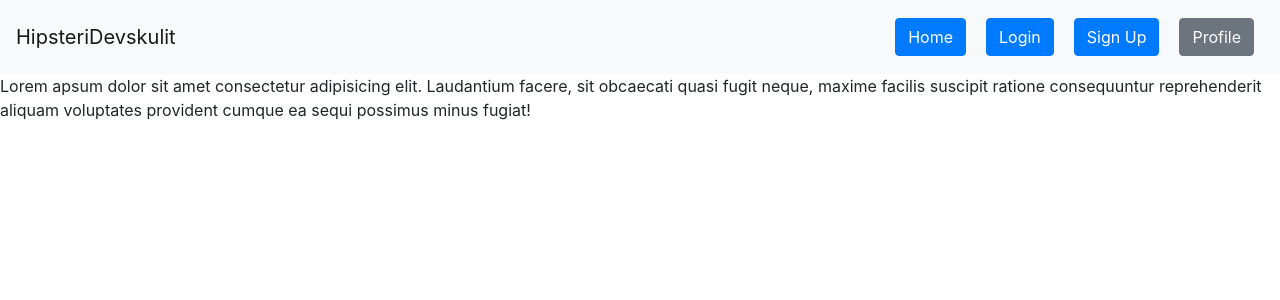
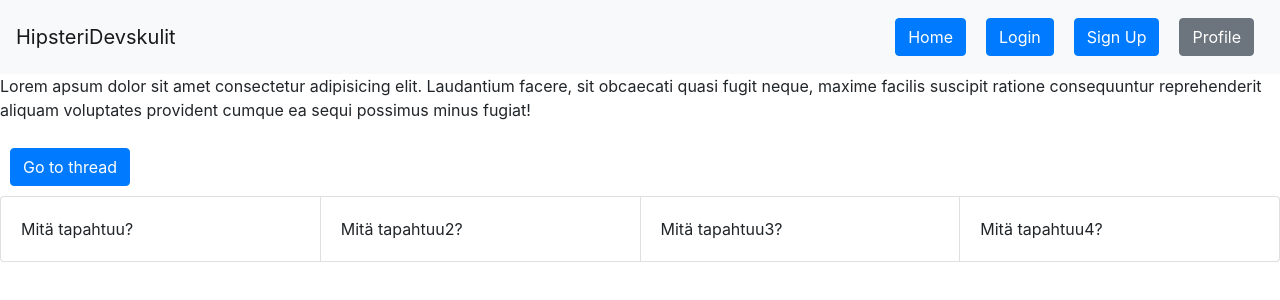
Before and after one commit to iaaltojarvi/miniprojekti2UI, a React (Create React App) app: page /discussion/1 in a window 1280 px wide. Shown: the top 300 px of the page. Built offline with nearby package versions, Linux system fonts and the light colour scheme; no server answers.

Commit message:
discussionView

```diff
--- a/src/components/discussionView/DiscussionView.js
+++ b/src/components/discussionView/DiscussionView.js
@@ -1,10 +1,30 @@
 import React, { Component } from 'react'
 import { getDiscussion } from '../../API/mock_calls';
+//import { getDiscussion } from  '../../serviceClient';
+import Container from 'react-bootstrap/Container';
+import Form from 'react-bootstrap/Form';
+import FormGroup from 'react-bootstrap/FormGroup';
+import Button from 'react-bootstrap/Button';
+import Card from 'react-bootstrap/Card';
+import CardGroup from 'react-bootstrap/CardGroup';
 
 export default class DiscussionView extends Component {
   constructor(props) {
     super(props);
+    this.state = { thread: '' };
+    this.handleUpdate = this.handleUpdate.bind(this);
   }
+
+  handleUpdate(newPost) {
+    this.setState({ thread: newPost });
+  }
+
+  async componentDidMount() {
+    let res = await fetch('/api/thread');
+    let jsonRes = await res.json();
+    console.log(jsonRes);
+  }
+
   render() {
     let res = getDiscussion(this.props.match.params.id);
     if (!res) {
@@ -13,7 +33,54 @@ export default class DiscussionView extends Component {
     return (
       <div>
         <p>{res[0].content}</p>
+        <Button variant="primary">Go to thread</Button>
+        <CardGroup className = "messages">
+          <Card className="message-card">
+            <Card.Body>
+              <Card.Text>
+                Mitä tapahtuu?
+                {this.props.json}
+              </Card.Text>
+            </Card.Body>
+          </Card>
+          <Card className="message-card">
+            <Card.Body>
+              <Card.Text>
+                Mitä tapahtuu2?
+                {this.props.json}
+              </Card.Text>
+            </Card.Body>
+          </Card>
+          <Card className="message-card">
+            <Card.Body>
+              <Card.Text>
+                Mitä tapahtuu3?
+                {this.props.json}
+              </Card.Text>
+            </Card.Body>
+          </Card>
+          <Card className="message-card">
+            <Card.Body>
+              <Card.Text>
+                Mitä tapahtuu4?
+                {this.props.json}
+              </Card.Text>
+            </Card.Body>
+          </Card>
+        </CardGroup>
       </div>
     )
   }
 }
+
+/* <div>
+          <Container className="topic-container">
+          <Form>
+          <Form.Group>
+            <Form.Label>Write your post</Form.Label>
+            <Form.Control as = "textarea" rows = "4"/>
+          </Form.Group>
+          </Form>
+          </Container>
+
+        </div> */
--- a/src/serviceClient.js
+++ b/src/serviceClient.js
@@ -1,4 +1,4 @@
-const palveluurl = '';
+const palveluurl = '/api/';
 
 
 
@@ -13,3 +13,16 @@ export function createuser(user, callback) {
     //         callback();
     //     }));
 }
+
+// export function getDiscussion(callback){
+//     fetch(palveluurl + 'thread/', {accept: 'application/json'})
+//     .then(function(response) {
+//         response.json()
+//         .then(function(json) {
+//             if(response.status >= 400)
+//             callback(json, response.status);
+//             else
+//             callback(json);
+//         });
+//     });
+// }
```
